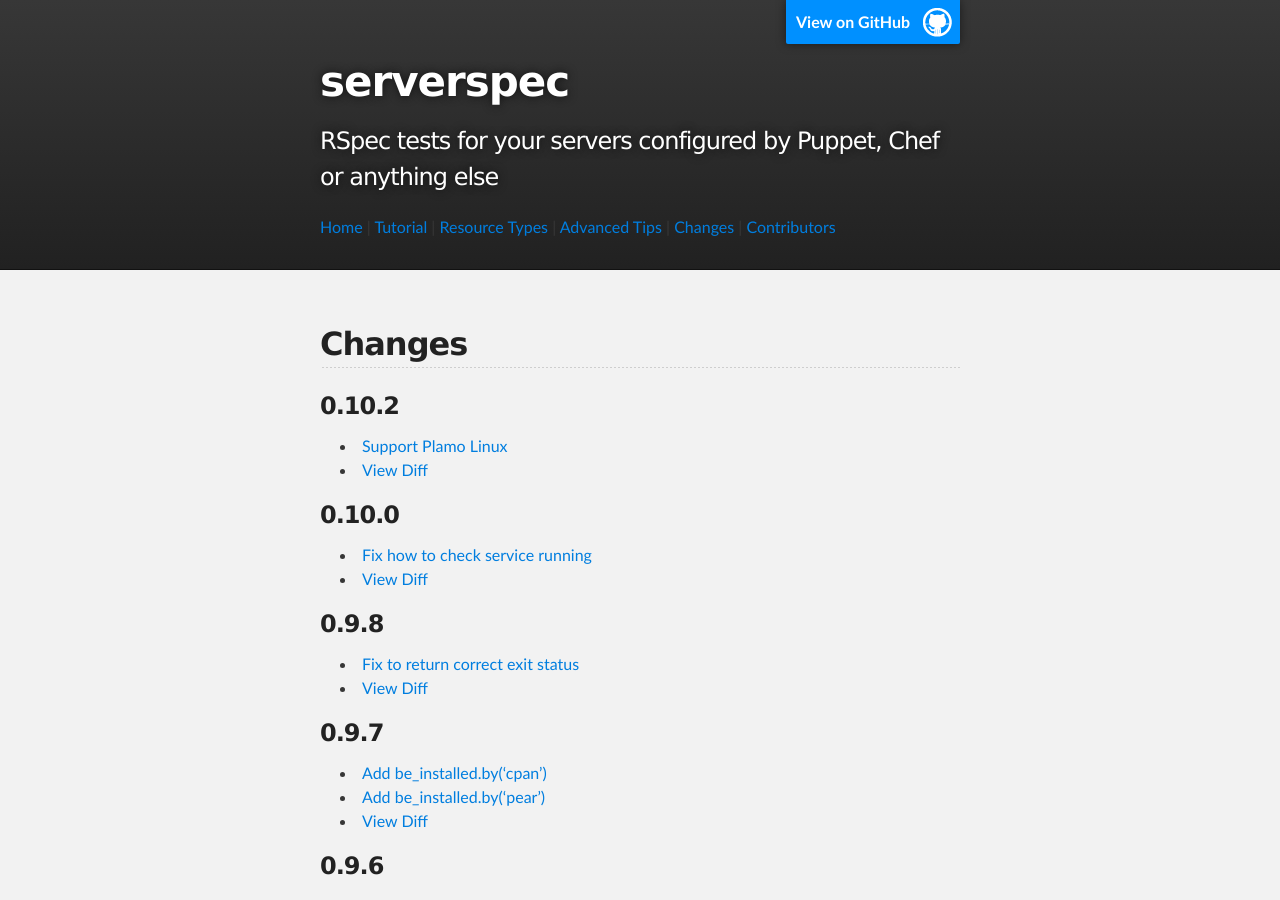
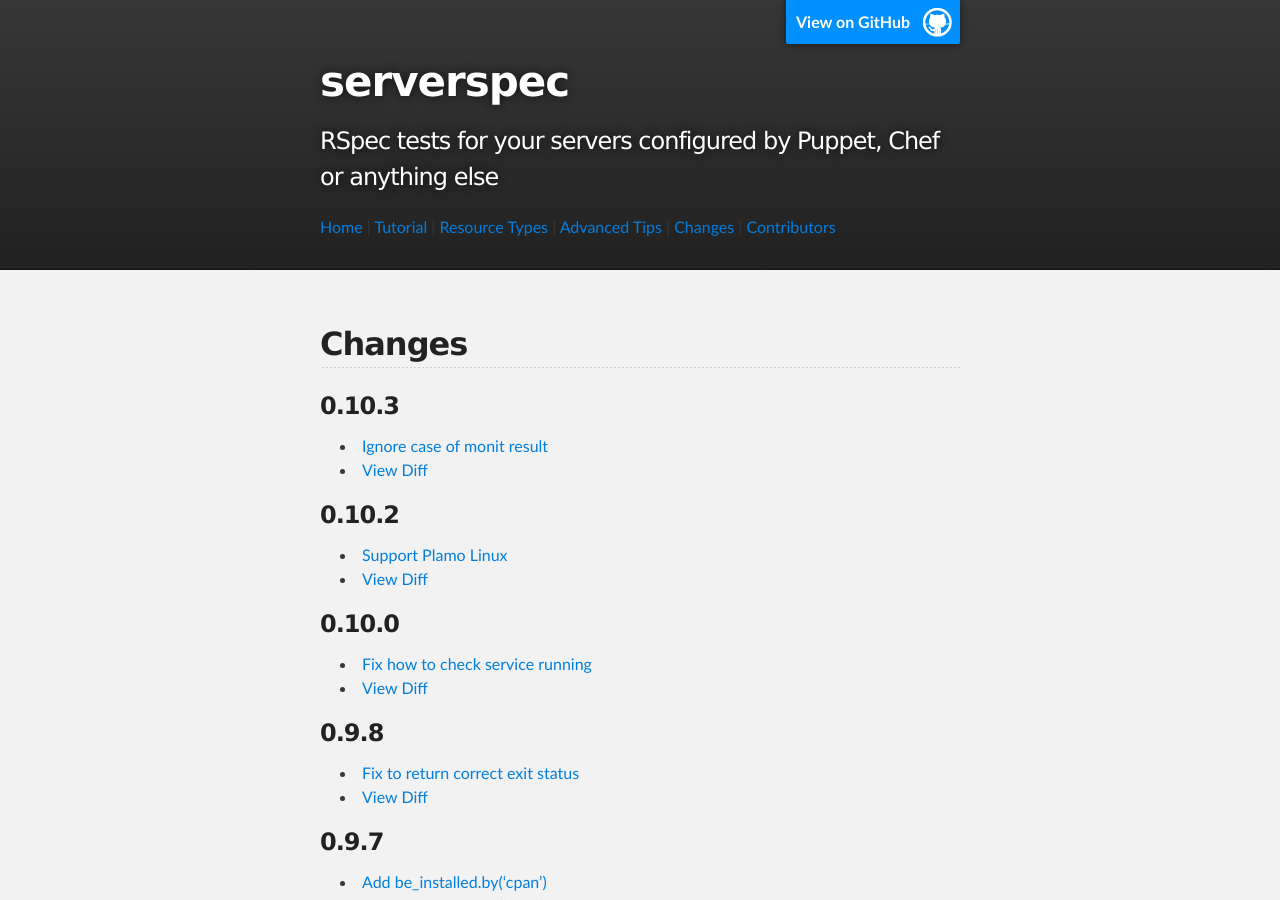
Before and after one commit to serverspec/serverspec.github.io, a Jekyll site: the page built from changes.md, in a window 1280 px wide and 900 px high. Built offline with Jekyll 4.4.1, drawn with Linux system fonts in a browser that asks for light colours; Markdown is read by kramdown in place of the engine named in the settings.

Commit message:
Add changes of v0.10.3

```diff
--- a/changes.md
+++ b/changes.md
@@ -4,6 +4,11 @@ title: Changes
 ---
 
 ## Changes
+
+### 0.10.3
+
+ * [Ignore case of monit result](https://github.com/serverspec/serverspec/pull/274)
+ * [View Diff](https://github.com/serverspec/serverspec/compare/v0.10.2...v0.10.3)
 
 ### 0.10.2
 
```
